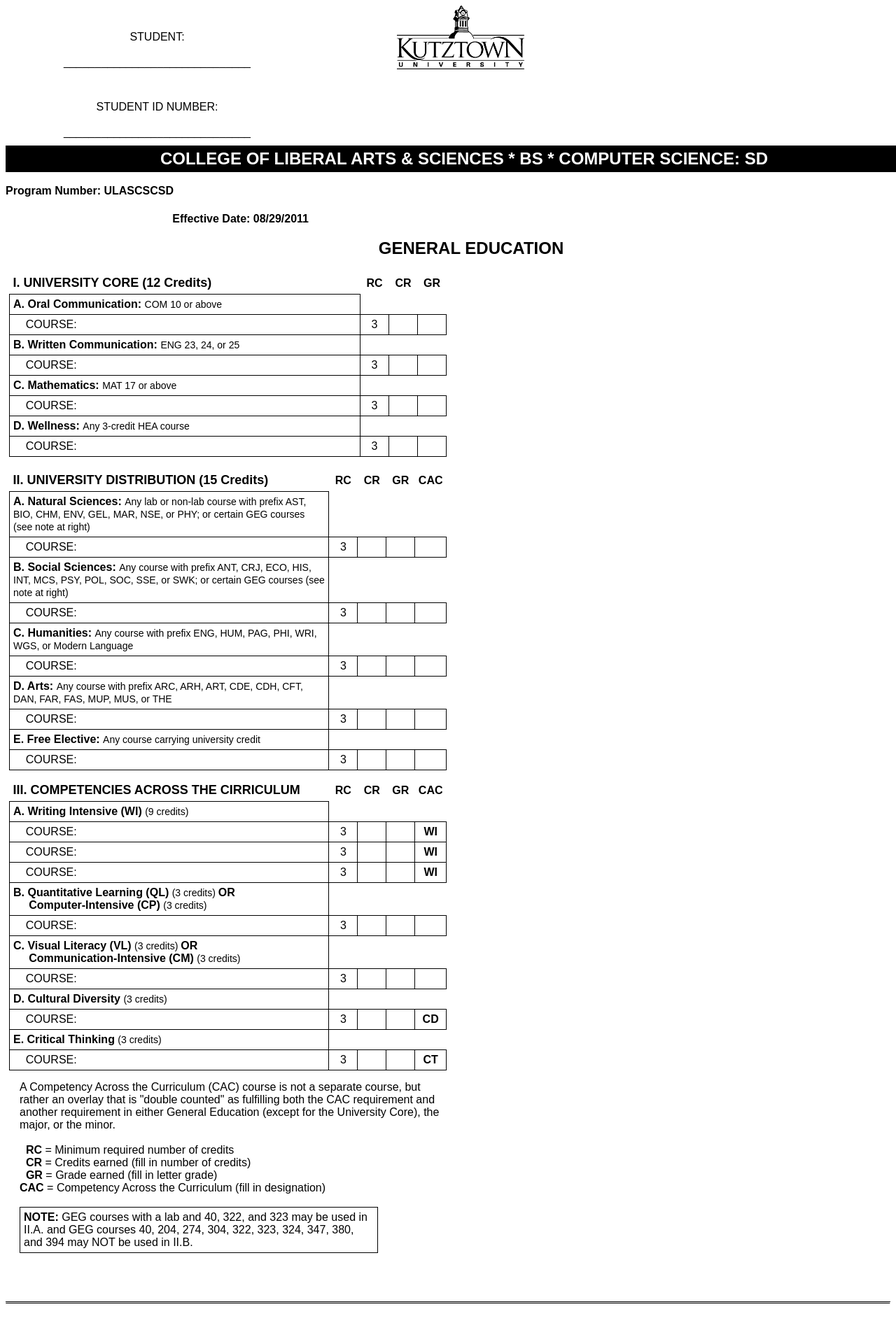
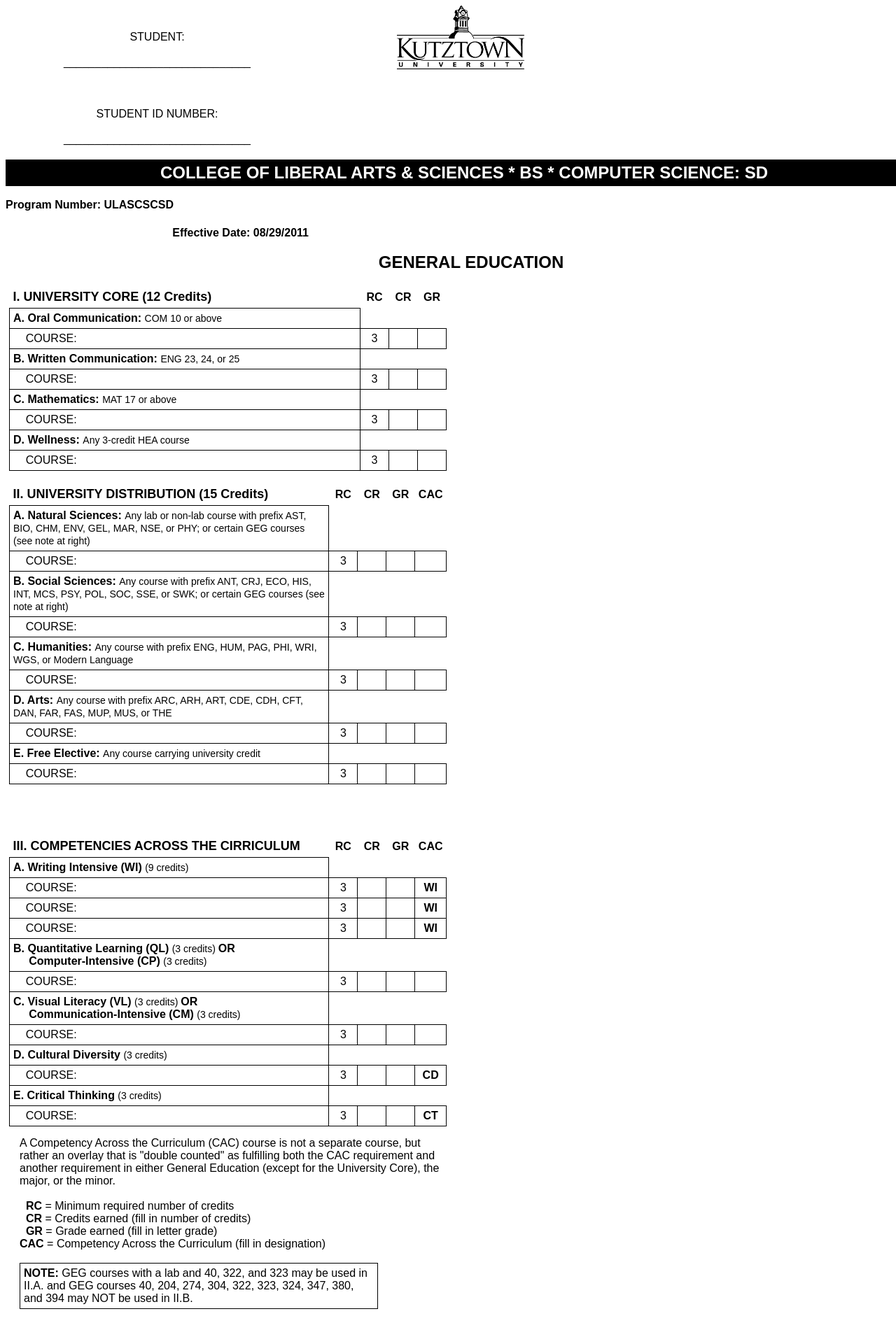
Before and after one commit to JoshWhitePA/GMOOH, a PHP site: page /cscSDChecksheet.php in a window 1280 px wide; the page is wider, and only the part inside the window is pictured. Shown: the top 1901 px of that part at 70% size. Run offline with PHP 8.4, Linux system fonts and the light colour scheme; lists and menus that the app fills with data are empty.

Commit message:
Updated to correctly display in different browsers
Firefox gave me a problem with sizing but checksheets should now look similar in Chrome, Firefox and IE11 with a little extra spacing give or take.

```diff
--- a/Checksheets/Styles/checksheetStyle.css
+++ b/Checksheets/Styles/checksheetStyle.css
@@ -10,7 +10,7 @@
 
 div.sectionTop {
 	width: 433px;
-	height: 100px;
+	height: 110px;
 	float: left;
 	text-align: center;
 	font-family: Arial, Helvetica, sans-serif;
@@ -44,21 +44,21 @@
 }
 
 div.section1 {
-    height: 715px;
+    height: 775px;
     width: 650px;
 	float: left;
     padding: 5px;
 }
 
 div.section2 {
-    height: 470px;
+    height: 530px;
     width: 650px;
 	float: left;
     padding: 5px;
 }
 
 div.section3 {
-    height: 600px;
+    height: 650px;
     width: 650px;
 	float: left;
     padding: 5px;
```
